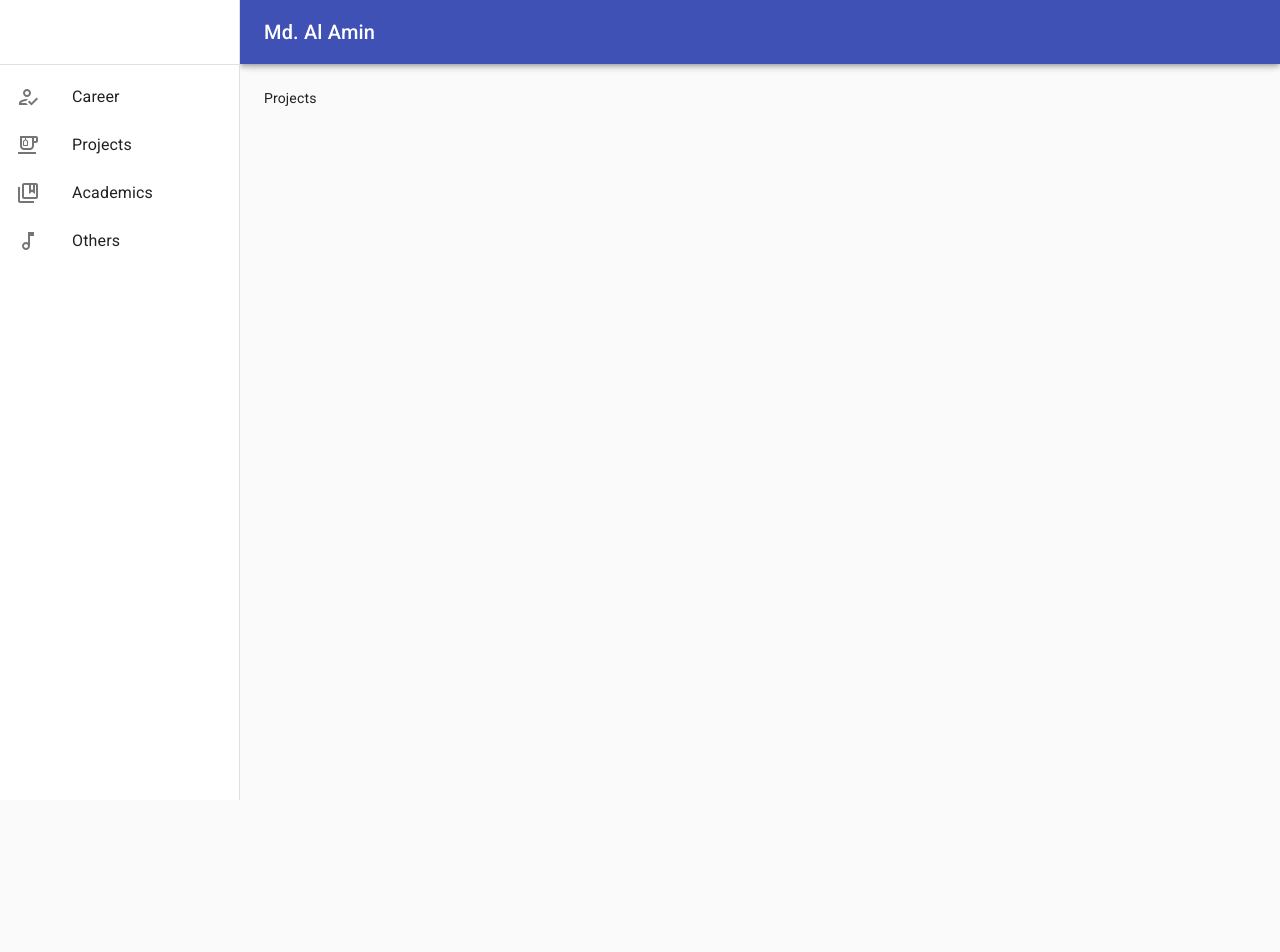
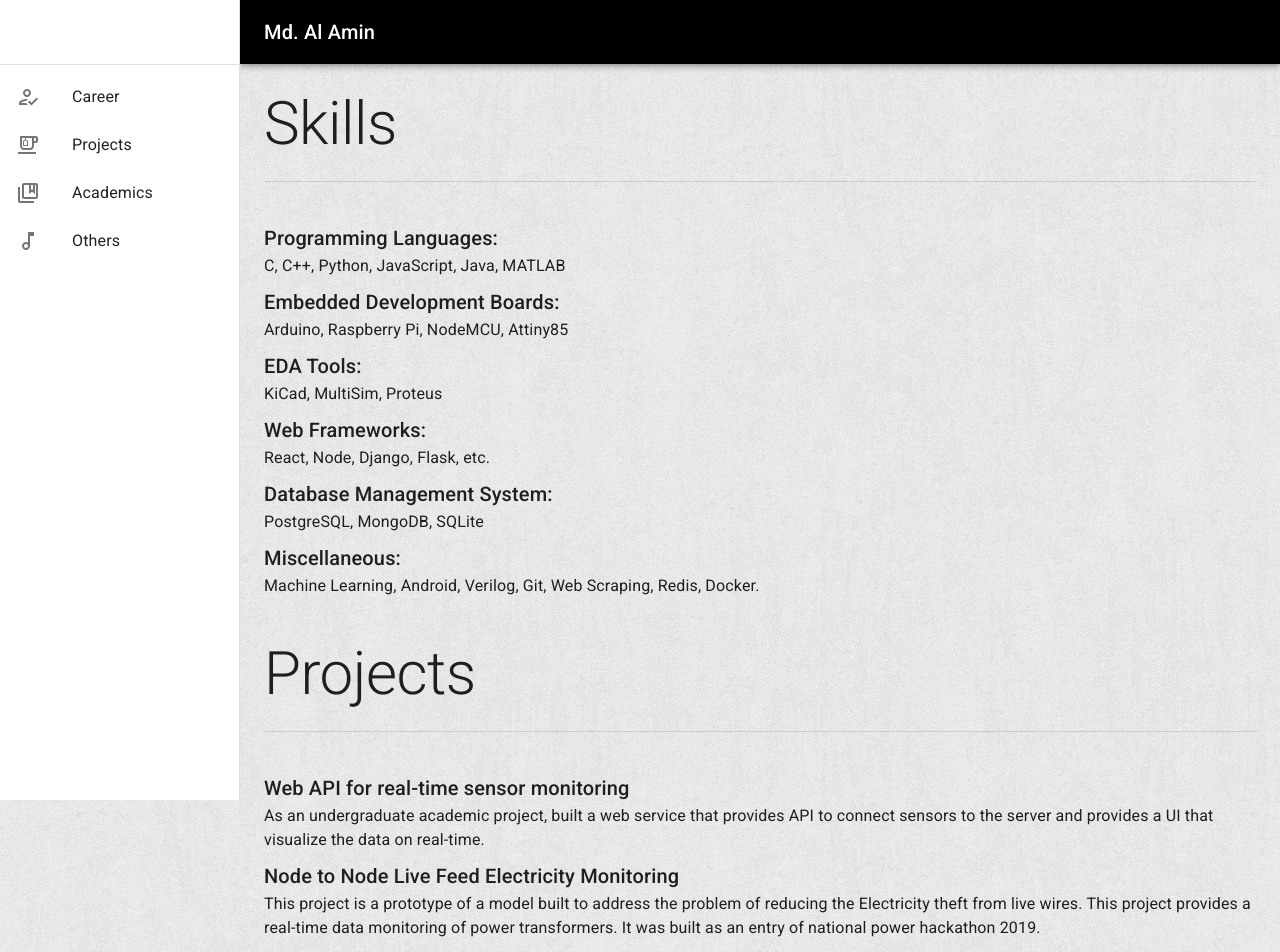
Before and after one commit to Alamin02/react-material-portfolio, a React (Create React App) app: page /projects in a window 1280 px wide. Shown: the top 952 px of the page. Before the commit the page ends 800 px from the top, so only its background shows below. Built offline with nearby package versions, Linux system fonts and the light colour scheme.

Commit message:
update pages

```diff
--- a/src/App.js
+++ b/src/App.js
@@ -1,10 +1,13 @@
 import React from 'react';
 import { Switch, Route } from 'react-router-dom';
 import { Home, Navigation, Career, Academics, Projects, Others } from './pages';
+import BackgroundImage from './img/paper.png';
 
 export default function App() {
   return (
-    <>
+    <div style={{
+      background: `url(${BackgroundImage})`,
+    }}>
       <Switch>
         <Route exact path='/'>
           <Home />
@@ -30,6 +33,6 @@ export default function App() {
           </Navigation>
         </Route>
       </Switch>
-    </>
+    </div>
   );
 }
--- a/src/pages/academics/Academics.js
+++ b/src/pages/academics/Academics.js
@@ -1,5 +1,74 @@
 import React from 'react';
+import Heading1 from '../common/components/Heading1';
+import Typography from '@material-ui/core/Typography';
+import Box from '@material-ui/core/Box';
 
 export default function Academics() {
-  return <div>Academics</div>;
+  return (
+    <>
+      <Heading1 text="Education" />
+
+      <Box marginTop={5} marginBottom={5}>
+        <Box marginTop={1} marginBottom={1}>
+          <Typography variant='h6'>
+            Undergraduate  | 2015 to 2019
+        </Typography>
+          <Typography variant="body1">
+            Khulna University, Bangladesh
+        </Typography>
+          <Typography variant="body2">
+            B.Eng. in Electronics and Communication Engineering
+        </Typography>
+        </Box>
+
+        <Box marginTop={1} marginBottom={1}>
+          <Typography variant='h6'>
+            Higher Secondary Certificate  | 2012 to 2014
+        </Typography>
+          <Typography variant="body1">
+            Al Amin Academy School and College, Bangladesh
+        </Typography>
+          <Typography variant="body2">
+            GPA: 5.00/5.00
+        </Typography>
+        </Box>
+
+        <Box marginTop={1} marginBottom={1}>
+          <Typography variant='h6'>
+            Secondary School Certificate  | 2010 to 2012
+        </Typography>
+          <Typography variant="body1">
+            Rahimanagar B.A.B High School, Bangladesh
+        </Typography>
+          <Typography variant="body2">
+            GPA: 5.00/5.00
+        </Typography>
+        </Box>
+      </Box>
+
+      <Heading1 text="Research" />
+      <Box marginTop={5} marginBottom={5}>
+        <Box marginTop={1} marginBottom={1}>
+          <Typography variant='h6'>
+            Research Interests
+        </Typography>
+          <Typography variant="body1">
+            Internet of Things, Embedded Systems, Machine Learning, Bio Informatics
+        </Typography>
+        </Box>
+        <Box marginTop={1} marginBottom={1}>
+          <Typography variant='h6'>
+            Conference Papers
+        </Typography>
+
+          <Typography variant="body1">
+            M. A. Rahman, S. M. Shoaib, M. A. Amin, R. N. Toma, M. A. Moni and M. A. Awal, "A
+            Bayesian Optimization Framework for the Prediction of Diabetes Mellitus," 2019 5th International Conference
+            on Advances in Electrical Engineering (ICAEE), Dhaka, Bangladesh, 2019, pp. 357-362.
+        </Typography>
+
+        </Box>
+      </Box>
+    </>
+  );
 }
--- a/src/pages/common/Navigation.js
+++ b/src/pages/common/Navigation.js
@@ -12,6 +12,7 @@ import ListItemIcon from '@material-ui/core/ListItemIcon';
 import ListItemText from '@material-ui/core/ListItemText';
 import MenuIcon from '@material-ui/icons/Menu';
 import Toolbar from '@material-ui/core/Toolbar';
+import Button from '@material-ui/core/Button';
 import Typography from '@material-ui/core/Typography';
 import { makeStyles, useTheme } from '@material-ui/core/styles';
 
@@ -26,6 +27,8 @@ const drawerWidth = 240;
 const useStyles = makeStyles((theme) => ({
   root: {
     display: 'flex',
+    flexGrow: 1,
+    minHeight: '100vh'
   },
   drawer: {
     [theme.breakpoints.up('sm')]: {
@@ -46,7 +49,12 @@ const useStyles = makeStyles((theme) => ({
     },
   },
   // necessary for content to be below app bar
-  toolbar: theme.mixins.toolbar,
+  toolbar: {
+    ...theme.mixins.toolbar,
+  },
+  toolbarRoot: {
+    backgroundColor: 'black'
+  },
   drawerPaper: {
     width: drawerWidth,
   },
@@ -106,7 +114,7 @@ function Navigation(props) {
     <div className={classes.root}>
       <CssBaseline />
       <AppBar position='fixed' className={classes.appBar}>
-        <Toolbar>
+        <Toolbar className={classes.toolbarRoot}>
           <IconButton
             color='inherit'
             aria-label='open drawer'
--- /dev/null
+++ b/src/pages/common/components/Heading1.js
@@ -0,0 +1,16 @@
+import React from 'react';
+import Typography from '@material-ui/core/Typography';
+import Divider from '@material-ui/core/Divider';
+
+const Heading1 = ({ text }) => {
+  return (
+    <>
+      <Typography variant='h2' gutterBottom>
+        {text}
+      </Typography>
+      <Divider />
+    </>
+  )
+}
+
+export default Heading1;
--- a/src/pages/home/Home.js
+++ b/src/pages/home/Home.js
@@ -14,7 +14,6 @@ import AudiotrackOutlinedIcon from '@material-ui/icons/AudiotrackOutlined';
 import CollectionsBookmarkOutlinedIcon from '@material-ui/icons/CollectionsBookmarkOutlined';
 import EmojiFoodBeverageOutlinedIcon from '@material-ui/icons/EmojiFoodBeverageOutlined';
 import HowToRegOutlinedIcon from '@material-ui/icons/HowToRegOutlined';
-import BackgroundImage from '../../img/paper.png';
 import Lyrics from './Lyrics';
 import Birds from './Birds';
 
@@ -22,7 +21,6 @@ const useStyles = makeStyles((theme) => ({
   app: {
     position: 'relative',
     overflow: 'hidden',
-    background: `url(${BackgroundImage})`,
   },
   root: {
     minHeight: '100vh',
--- a/src/pages/others/Others.js
+++ b/src/pages/others/Others.js
@@ -1,5 +1,5 @@
 import React from 'react';
 
 export default function Others() {
-  return <div>Others</div>;
+  return <div>Will update this page soon!</div>;
 }
--- a/src/pages/projects/Projects.js
+++ b/src/pages/projects/Projects.js
@@ -1,5 +1,102 @@
 import React from 'react';
+import Heading1 from '../common/components/Heading1';
+import Typography from '@material-ui/core/Typography';
+import Box from '@material-ui/core/Box';
 
 export default function Projects() {
-  return <div>Projects</div>;
+  return (
+    <>
+      <Heading1 text="Skills" />
+
+      <Box marginTop={5} marginBottom={5}>
+        <Box marginTop={1} marginBottom={1}>
+          <Typography variant='h6'>
+            Programming Languages:
+        </Typography>
+          <Typography variant="body1">
+            C, C++, Python, JavaScript, Java, MATLAB
+        </Typography>
+        </Box>
+
+        <Box marginTop={1} marginBottom={1}>
+          <Typography variant='h6'>
+            Embedded Development Boards:
+        </Typography>
+          <Typography variant="body1">
+            Arduino, Raspberry Pi, NodeMCU, Attiny85
+        </Typography>
+        </Box>
+
+        <Box marginTop={1} marginBottom={1}>
+          <Typography variant='h6'>
+            EDA Tools:
+        </Typography>
+          <Typography variant="body1">
+            KiCad, MultiSim, Proteus
+        </Typography>
+        </Box>
+
+        <Box marginTop={1} marginBottom={1}>
+          <Typography variant='h6'>
+            Web Frameworks:
+        </Typography>
+          <Typography variant="body1">
+            React, Node, Django, Flask, etc.
+        </Typography>
+        </Box>
+        <Box marginTop={1} marginBottom={1}>
+          <Typography variant='h6'>
+            Database Management System:
+        </Typography>
+          <Typography variant="body1">
+            PostgreSQL, MongoDB, SQLite
+        </Typography>
+        </Box>
+        <Box marginTop={1} marginBottom={1}>
+          <Typography variant='h6'>
+            Miscellaneous:
+        </Typography>
+          <Typography variant="body1">
+            Machine Learning, Android, Verilog, Git, Web Scraping, Redis, Docker.
+        </Typography>
+        </Box>
+      </Box>
+
+
+      <Heading1 text="Projects" />
+
+      <Box marginTop={5} marginBottom={5}>
+        <Box marginTop={1} marginBottom={1}>
+          <Typography variant='h6'>
+            Web API for real-time sensor monitoring
+        </Typography>
+          <Typography variant="body1">
+            As an undergraduate academic project, built a web service that provides API to connect sensors to the server
+            and provides a UI that visualize the data on real-time.
+        </Typography>
+        </Box>
+
+        <Box marginTop={1} marginBottom={1}>
+          <Typography variant='h6'>
+            Node to Node Live Feed Electricity Monitoring
+        </Typography>
+          <Typography variant="body1">
+            This project is a prototype of a model built to address the problem of reducing the Electricity theft from live
+            wires. This project provides a real-time data monitoring of power transformers. It was built as an entry of
+            national power hackathon 2019.
+        </Typography>
+        </Box>
+
+        <Box marginTop={1} marginBottom={1}>
+          <Typography variant='h6'>
+            Khude Gobeshok
+        </Typography>
+          <Typography variant="body1">
+            Open source platform where students across different disciplines can find and share projects, connect with other
+            members. Also, it has an ordering functionality for 3D printing, PCB printing etc.
+        </Typography>
+        </Box>
+      </Box>
+    </>
+  );
 }
```
Also changed, not shown: src/pages/career/Career.js (+31 -40 lines), src/img/upwork.png (added).
